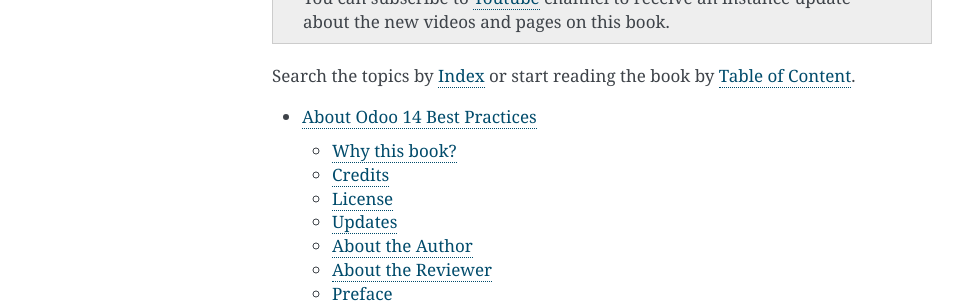
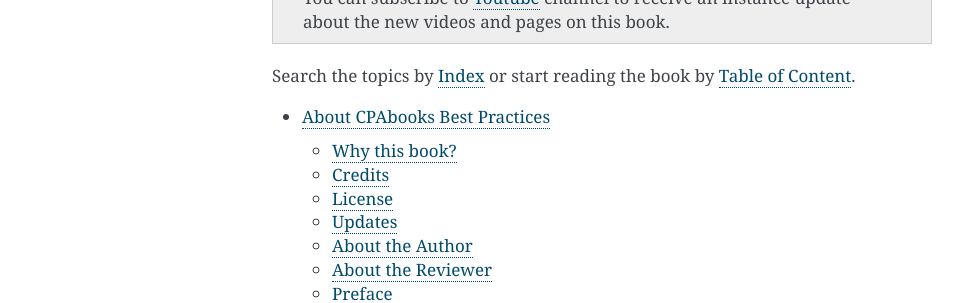
Before and after one commit to cpabooks/cpabooks-docs, a Sphinx documentation site: the page built from docs/index.rst, in a window 1280 px wide and 900 px high, scrolled down 315 px. Shown: the part 155-458 px from the top of the window, without its empty margins (148-1111 px from the left). Built offline with Sphinx 7.4.7, drawn with Linux system fonts in a browser that asks for light colours; pages that are not in the unit, such as notebooks, are missing from menus.

Commit message:
Update about.rst

```diff
--- a/docs/about.rst
+++ b/docs/about.rst
@@ -11,7 +11,7 @@
    single: About Reviewer
 
 ============================
-About Odoo 14 Best Practices
+About CPAbooks Best Practices
 ============================
 
 .. image:: images/odoo-14-book-small.png
@@ -21,7 +21,7 @@
    :alt: Odoo 14 Best Practices
    :align: right
 
-Odoo 14 Best Practices book is dedicated for functional consultants
+CPAbooks Best Practices book is dedicated for functional consultants
 or entrepreneur who wants to implement or use odoo online all-in-one business
 
 application out-of-the box. This is an online book written based on Odoo
```
